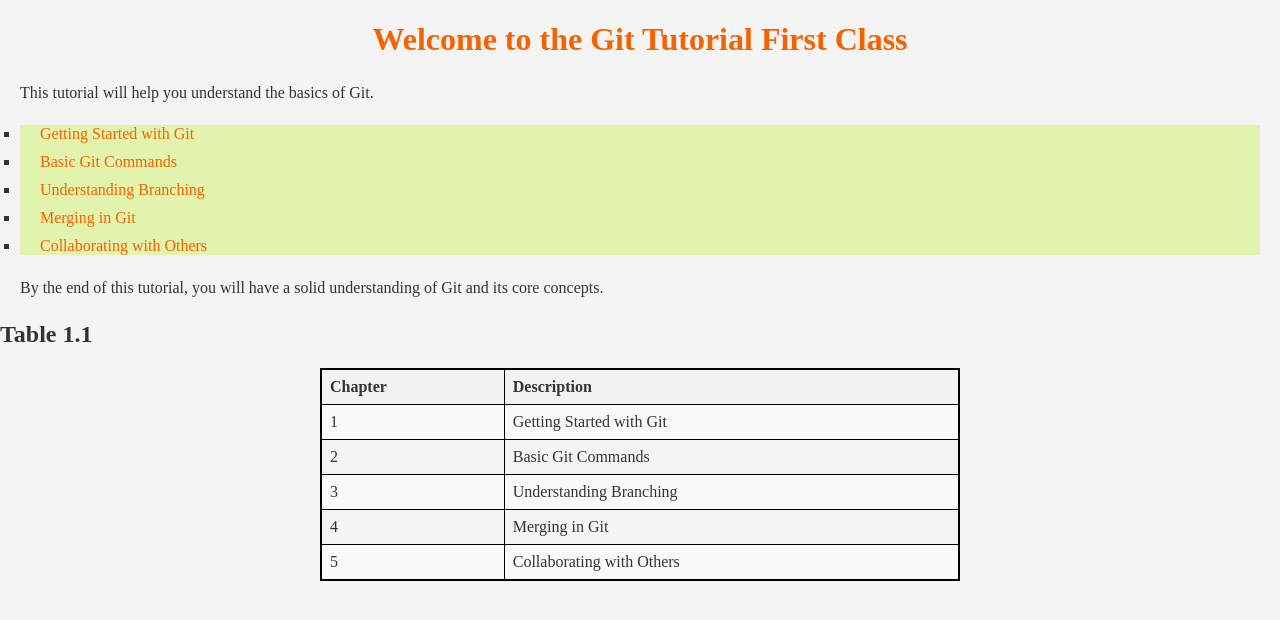
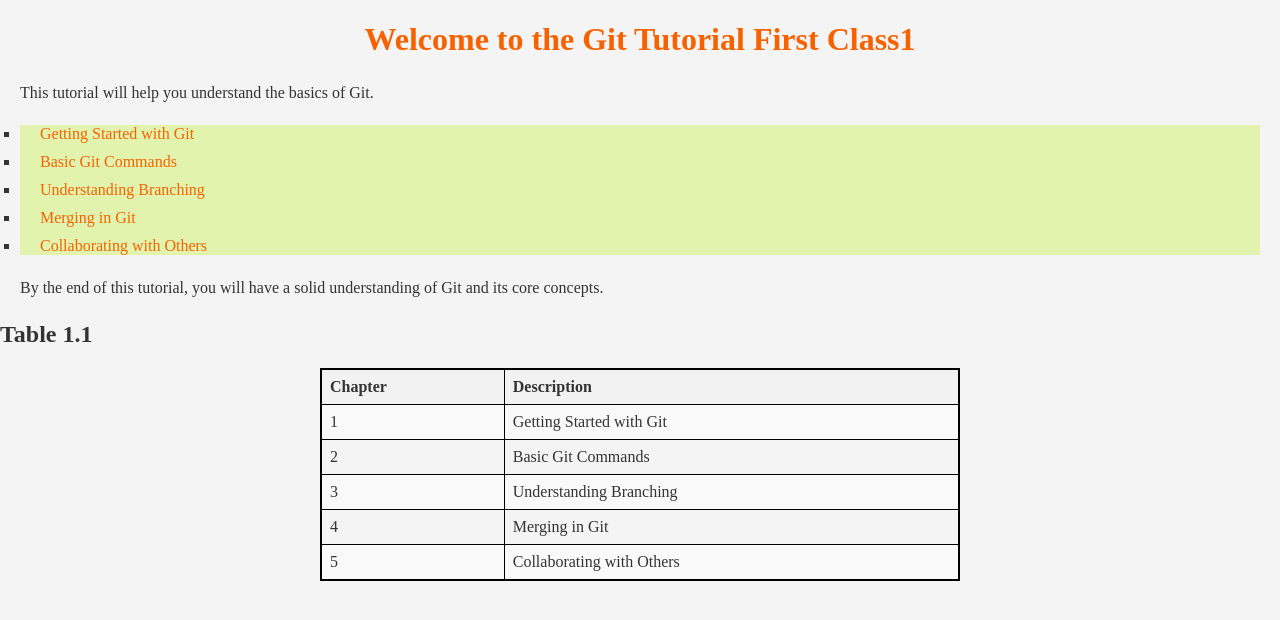
Before and after one commit to Efa-Mirkana/Leaning-web, a plain HTML site: page index.html in a window 1280 px wide. Drawn offline with Linux system fonts and the light colour scheme.

Commit message:
Update index.html

```diff
--- a/index.html
+++ b/index.html
@@ -9,7 +9,7 @@
 </head>
 
 <body>
-    <h1>Welcome to the Git Tutorial First Class</h1>
+    <h1>Welcome to the Git Tutorial First Class1</h1>
     <p>This tutorial will help you understand the basics of Git.</p>
     <ul>
         <li><a href="getting-started.html">Getting Started with Git</a></li>
```
